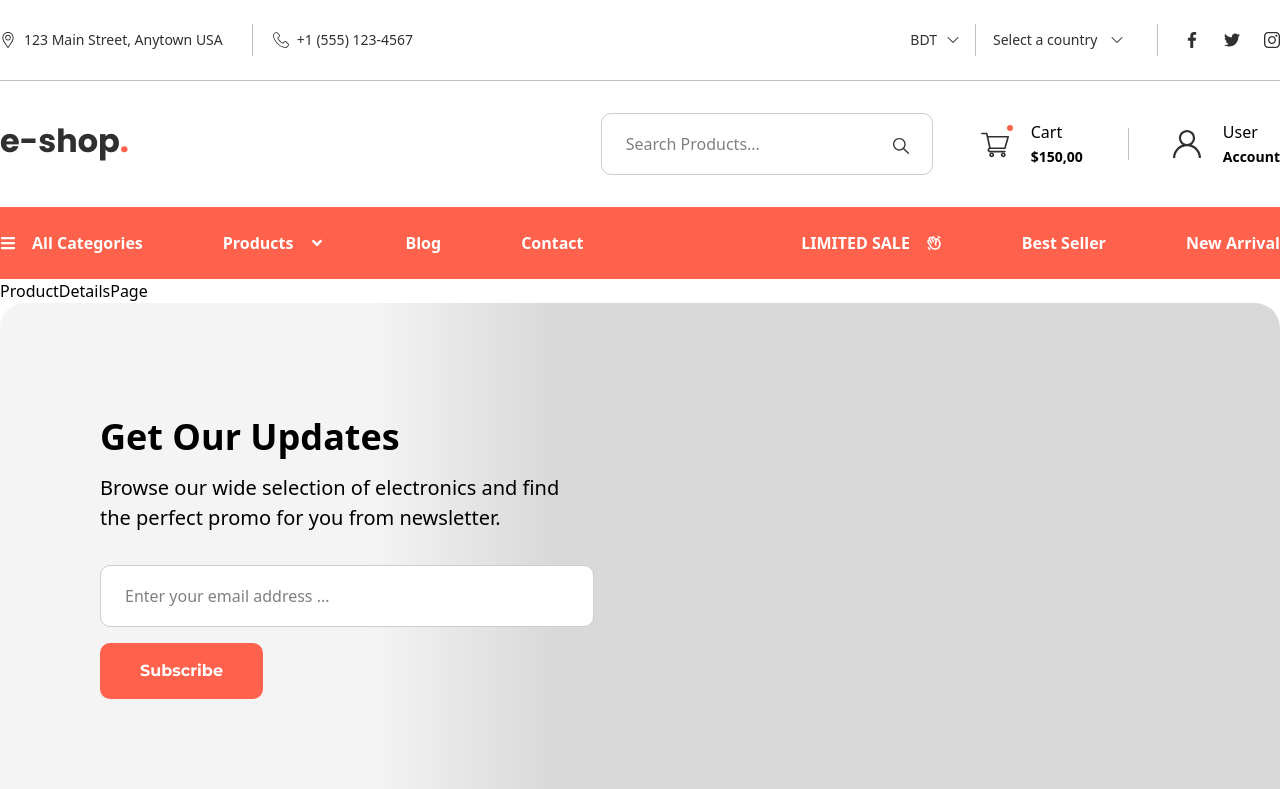
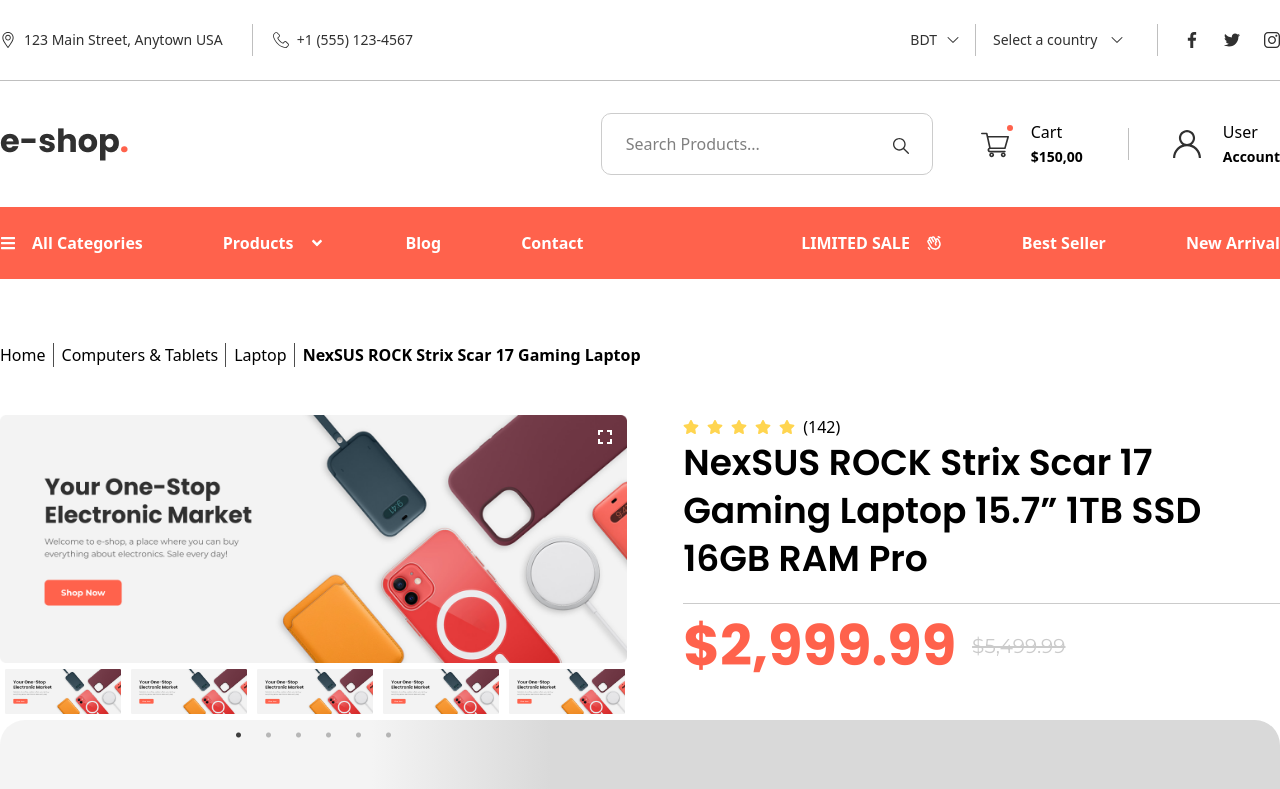
Before and after one commit to mn-sohel/eshop, a React (Vite) app: page /product-details in a window 1280 px wide. Shown: the top 789 px of the page. Built offline with nearby package versions, Linux system fonts and the light colour scheme.

Commit message:
Product details banner part done P-26
Part - 26

```diff
--- a/src/components/commonLayouts/ProductLayout.jsx
+++ b/src/components/commonLayouts/ProductLayout.jsx
@@ -24,7 +24,6 @@
 
 }) => {
     const [ratingValue, setRatingValue] = useState(new Array(+rating).fill(rating));
-    // console.log(ratingValue);
 
   return (
     <div
--- a/src/pages/ProductDetailsPage.jsx
+++ b/src/pages/ProductDetailsPage.jsx
@@ -1,9 +1,185 @@
-import React from 'react'
+import React, { useEffect, useRef, useState } from "react";
+import Container from "../components/commonLayouts/Container";
+import Slider from "react-slick";
+import { MdFullscreen } from "react-icons/md";
+import { IoMdClose } from "react-icons/io";
+import { FaStar } from "react-icons/fa";
 
 const ProductDetailsPage = () => {
+  const [nav1, setNav1] = useState(null);
+  const [nav2, setNav2] = useState(null);
+  const [active, setActive] = useState(false);
+  const [image, setImage] = useState("");
+  let sliderRef1 = useRef(null);
+  let sliderRef2 = useRef(null);
+
+  useEffect(() => {
+    setNav1(sliderRef1);
+    setNav2(sliderRef2);
+  }, []);
+
+  var settings = {
+    infinite: true,
+    speed: 500,
+    slidesToShow: 1,
+    slidesToScroll: 1,
+  };
+  var settingsAnother = {
+    dots: true,
+    infinite: true,
+    speed: 500,
+    slidesToShow: 5,
+    slidesToScroll: 1,
+  };
+
+  let handleClick = (url) => {
+    setActive(true)
+    setImage(url)
+  };
+
   return (
-    <div>ProductDetailsPage</div>
-  )
-}
+    <Container>
+      <div className="flex gap-[16px] mt-16 mb-12">
+        <span className='font-["Montserrat"] font-normal text-[16px] relative after:absolute after:w-[1px] after:h-full after:bg-[#4D4D4D] after:content-[""] after:top-0 after:right-[-8px]'>
+          Home
+        </span>
+        <span className='font-["Montserrat"] font-normal text-[16px] relative after:absolute after:w-[1px] after:h-full after:bg-[#4D4D4D] after:content-[""] after:top-0 after:right-[-8px]'>
+          Computers & Tablets
+        </span>
+        <span className='font-["Montserrat"] font-normal text-[16px] relative after:absolute after:w-[1px] after:h-full after:bg-[#4D4D4D] after:content-[""] after:top-0 after:right-[-8px]'>
+          Laptop
+        </span>
+        <span className='font-["Montserrat"] font-bold text-[16px]'>
+          NexSUS ROCK Strix Scar 17 Gaming Laptop
+        </span>
+      </div>
 
-export default ProductDetailsPage
+      <div className="flex gap-14">
+        <div className="w-[49%]">
+          <Slider
+            asNavFor={nav2}
+            ref={(slider) => (sliderRef1 = slider)}
+            {...settings}
+          >
+            <div>
+              <h3 className="relative">
+                <img src="images/banner.png" alt="" />
+                <MdFullscreen
+                  className="absolute top-[10px] right-[10px] text-2xl text-white"
+                  onClick={()=>handleClick("images/banner.png")}
+                />
+              </h3>
+            </div>
+            <div>
+              <h3 className="relative">
+                <img src="images/banner.png" alt="" />
+                <MdFullscreen
+                  className="absolute top-[10px] right-[10px] text-2xl"
+                  onClick={()=>handleClick("images/banner.png")}
+                />
+              </h3>
+            </div>
+            <div>
+              <h3 className="relative">
+                <img src="images/banner.png" alt="" />
+                <MdFullscreen
+                  className="absolute top-[10px] right-[10px] text-2xl text-white"
+                  onClick={()=>handleClick("images/banner.png")}
+                />
+              </h3>
+            </div>
+            <div>
+              <h3 className="relative">
+                <img src="images/banner.png" alt="" />
+                <MdFullscreen
+                  className="absolute top-[10px] right-[10px] text-2xl"
+                  onClick={()=>handleClick("images/banner.png")}
+                />
+              </h3>
+            </div>
+            <div>
+              <h3 className="relative">
+                <img src="images/banner.png" alt="" />
+                <MdFullscreen
+                  className="absolute top-[10px] right-[10px] text-2xl text-white"
+                  onClick={()=>handleClick("images/banner.png")}
+                />
+              </h3>
+            </div>
+            <div>
+              <h3 className="relative">
+                <img src="images/banner.png" alt="" />
+                <MdFullscreen
+                  className="absolute top-[10px] right-[10px] text-2xl"
+                  onClick={()=>handleClick("images/banner.png")}
+                />
+              </h3>
+            </div>
+          </Slider>
+          <Slider
+            asNavFor={nav1}
+            ref={(slider) => (sliderRef2 = slider)}
+            {...settingsAnother}
+          >
+            <div>
+              <div className="mx-[5px]">
+                <img src="images/banner.png" alt="" />
+              </div>
+            </div>
+            <div>
+              <div className="mx-[5px]">
+                <img src="images/banner.png" alt="" />
+              </div>
+            </div>
+            <div>
+              <div className="mx-[5px]">
+                <img src="images/banner.png" alt="" />
+              </div>
+            </div>
+            <div>
+              <div className="mx-[5px]">
+                <img src="images/banner.png" alt="" />
+              </div>
+            </div>
+            <div>
+              <div className="mx-[5px]">
+                <img src="images/banner.png" alt="" />
+              </div>
+            </div>
+            <div>
+              <div className="mx-[5px]">
+                <img src="images/banner.png" alt="" />
+              </div>
+            </div>
+          </Slider>
+        </div>
+        <div className="w-[49%]">
+          <div className="flex gap-2 items-center">
+            <FaStar className="text-[#FFD550]"/>
+            <FaStar className="text-[#FFD550]"/>
+            <FaStar className="text-[#FFD550]"/>
+            <FaStar className="text-[#FFD550]"/>
+            <FaStar className="text-[#FFD550]"/>
+            <span>(142)</span>
+          </div>
+
+          <h1 className="font-['Poppins'] font-semibold text-[36px] leading-12 border-b border-solid border-[#CBCBCB] pb-[20px]">NexSUS ROCK Strix Scar 17 Gaming Laptop 15.7” 1TB SSD 16GB RAM Pro</h1>
+
+          <div className="flex items-center gap-4">
+            <p className="font-['Poppins'] font-bold text-[56px] text-[#FF624C]">$2,999.99</p>
+            <small className="font-['Montserrat'] font-normal text-[20px] text-[#CBCBCB]"><del>$5,499.99</del></small>
+          </div>
+        </div>
+      </div>
+
+      {active && (
+        <div className="fixed top-0 left-0 bg-[rgba(0,0,0,.5)] w-full h-screen flex justify-center items-center">
+          <IoMdClose className="absolute text-white text-3xl top-[200px] right-[230px]" onClick={()=>setActive(false)}/>
+          <img src={image} alt="" />
+        </div>
+      )}
+    </Container>
+  );
+};
+
+export default ProductDetailsPage;
```
